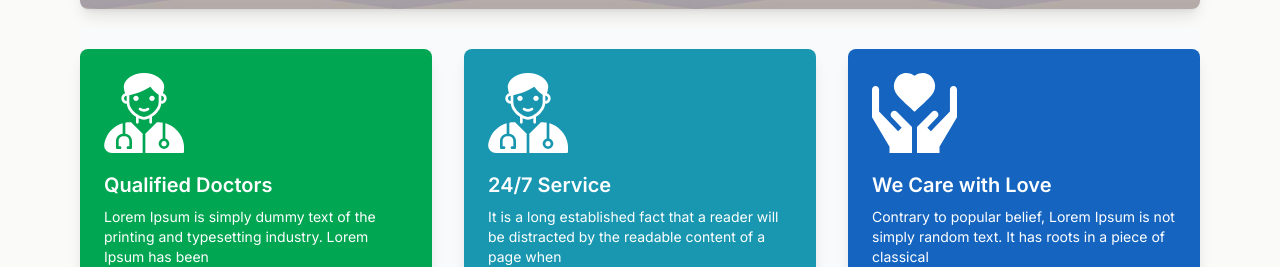
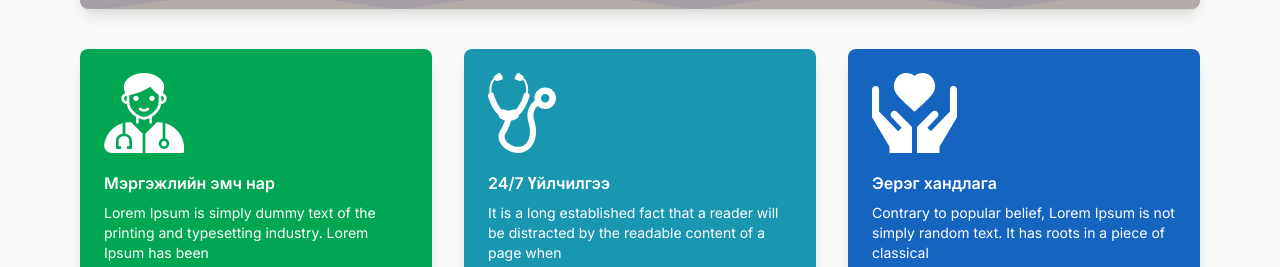
Before and after one commit to bayarloper/topaz, a Next.js app: page / in a window 1280 px wide. Shown: the part 635-902 px from the top of the page. Built offline with nearby package versions, Linux system fonts and the light colour scheme; no server answers.

Commit message:
Changed text

```diff
--- a/src/components/Features.tsx
+++ b/src/components/Features.tsx
@@ -3,7 +3,7 @@ import Image from "next/image";
 
 const features = [
   {
-    title: "Qualified Doctors",
+    title: "Мэргэжлийн эмч нар",
     description:
       "Lorem Ipsum is simply dummy text of the printing and typesetting industry. Lorem Ipsum has been",
     imgSrc: "/doctor.svg",
@@ -11,15 +11,15 @@ const features = [
     bgColor: "bg-green-custom",
   },
   {
-    title: "24/7 Service",
+    title: "24/7 Үйлчилгээ",
     description:
       "It is a long established fact that a reader will be distracted by the readable content of a page when",
-    imgSrc: "/doctor.svg",
+    imgSrc: "/service.svg",
     imgAlt: "Service",
     bgColor: "bg-blue-custom",
   },
   {
-    title: "We Care with Love",
+    title: "Эерэг хандлага",
     description:
       "Contrary to popular belief, Lorem Ipsum is not simply random text. It has roots in a piece of classical",
     imgSrc: "/care.svg",
@@ -46,7 +46,7 @@ const Features = () => {
                     className="rounded-lg object-contain object-left"
                   />
                 </div>
-                <h3 className="text-xl font-semibold mb-2 text-white">
+                <h3 className="text-l font-semibold mb-2 text-white">
                   {feature.title}
                 </h3>
                 <p className="text-white text-sm">{feature.description}</p>
```
